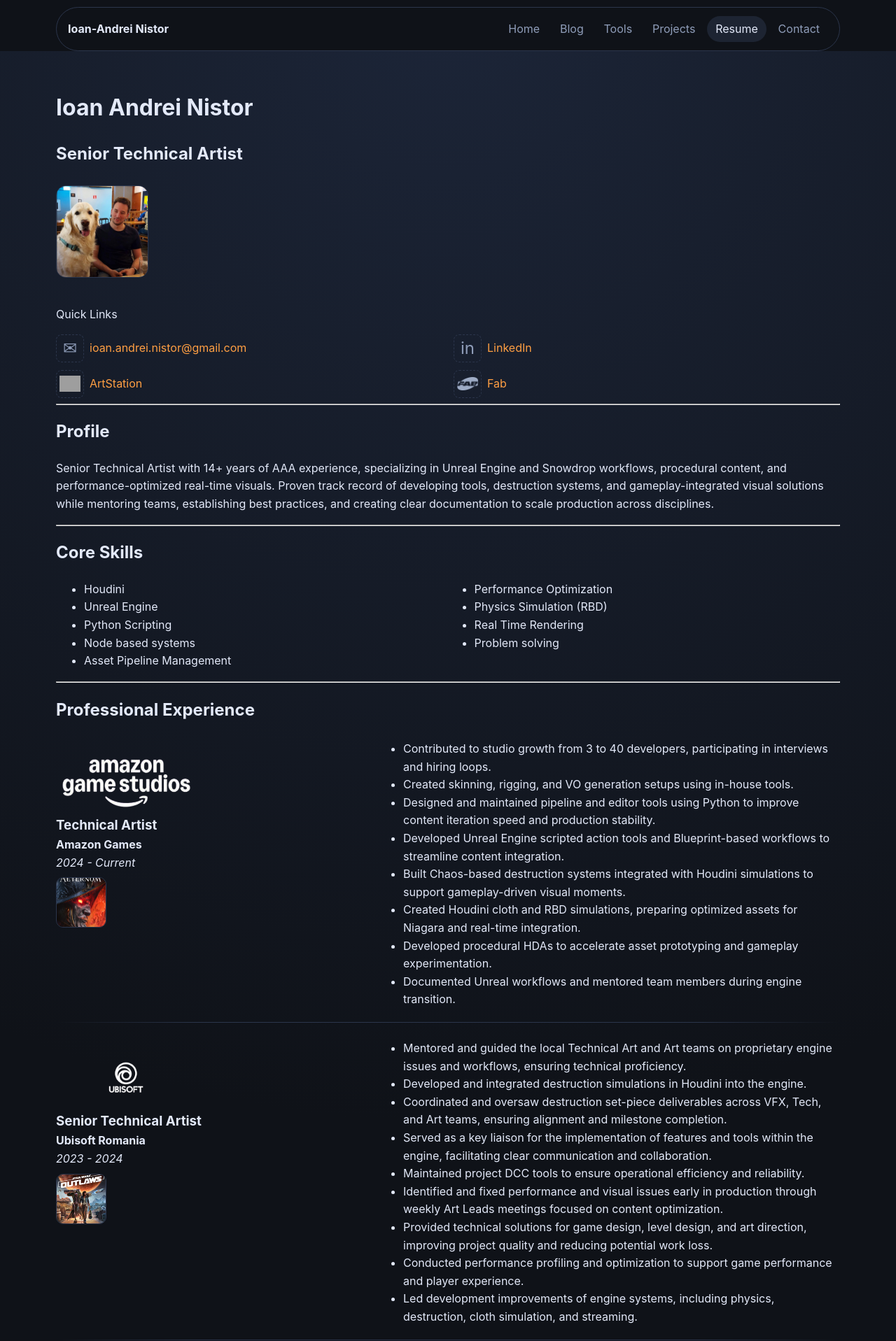
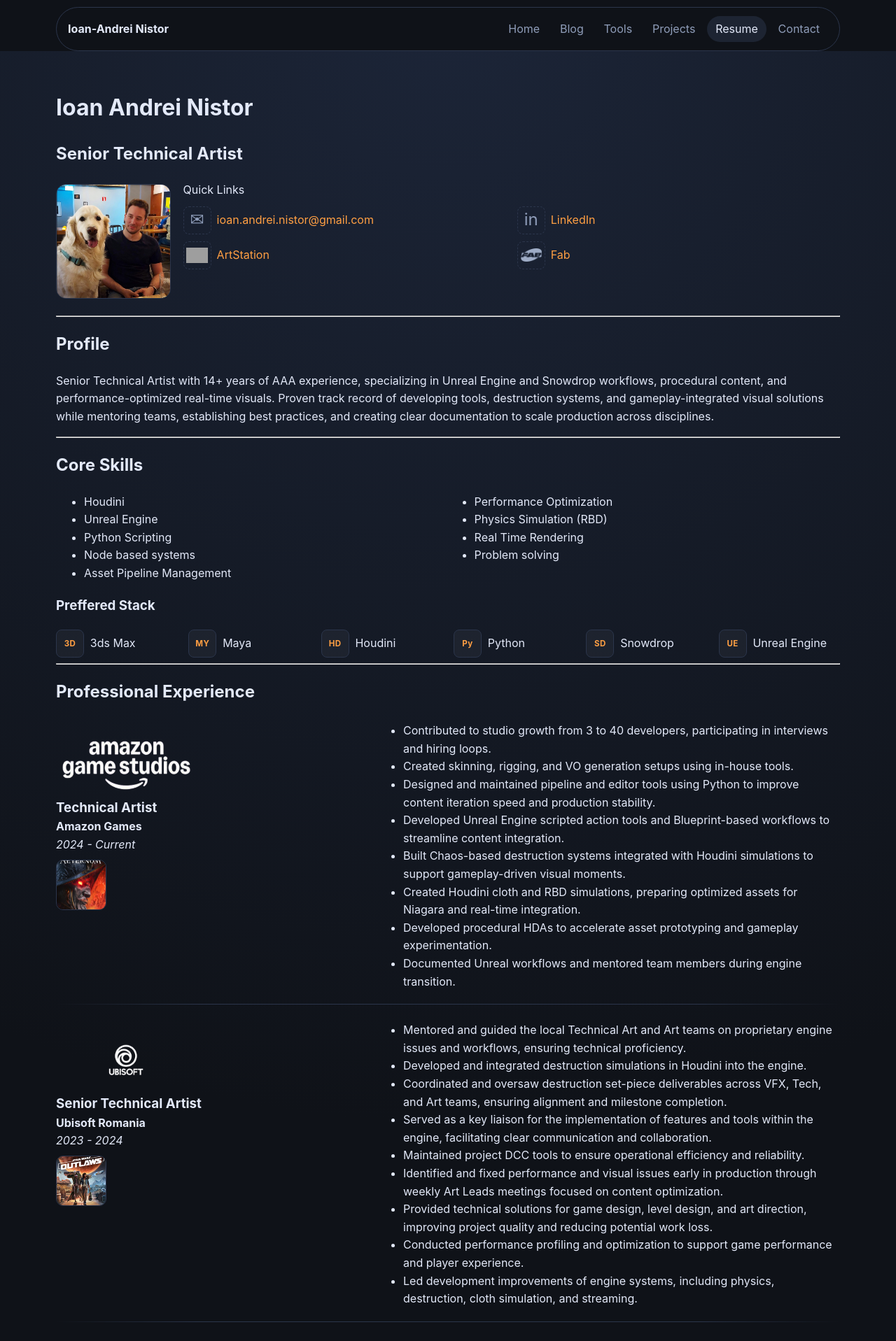
Before and after one commit to ianistor/ian_mywebsite, a Jekyll site: the page built from cv/index.md, in a window 1280 px wide. Shown: the top 1917 px of the page at 70% size. Built offline with Jekyll 4.4.1, drawn with Linux system fonts in a browser that asks for light colours; nearby versions of some CDN libraries; grey boxes are pictures that could not be loaded.

Commit message:
Update resume layout, project styling, and preferred stack section

```diff
--- a/assets/css/style.css
+++ b/assets/css/style.css
@@ -1516,12 +1516,23 @@
 
 
 .cv-profile-photo {
-  width: 132px;
-  height: 132px;
+  width: 164px;
+  height: 164px;
   object-fit: cover;
   border-radius: 14px;
   border: 1px solid var(--line);
-  margin: 0.35rem 0 1rem;
+  margin: 0.25rem 0 1rem;
+}
+
+.cv-intro-row {
+  display: flex;
+  align-items: flex-start;
+  gap: 1.1rem;
+}
+
+.cv-quick-links-wrap {
+  flex: 1;
+  min-width: 0;
 }
 
 .cv-quick-links-grid {
@@ -1551,6 +1562,7 @@
   grid-template-columns: repeat(auto-fit, minmax(170px, 1fr));
   gap: 1rem;
   margin-top: 1rem;
+  margin-left: 0;
 }
 
 .cv-title-card {
@@ -1596,12 +1608,12 @@
 }
 
 .cv-title-cover {
-  border-color: var(--accent);
+  border: 0;
   transition: transform 0.2s ease, box-shadow 0.2s ease;
 }
 
 .cv-title-link:hover .cv-title-cover {
-  box-shadow: 0 0 0 1px var(--accent), 0 0 16px rgba(255, 159, 67, 0.28);
+  box-shadow: none;
 }
 
 .cv-title-role {
@@ -1610,8 +1622,8 @@
   right: 0.5rem;
   bottom: 2.1rem;
   background: rgba(10, 14, 22, 0.9);
-  border: 1px solid var(--accent);
-  color: var(--accent-2);
+  border: 0;
+  color: var(--accent);
   border-radius: 8px;
   padding: 0.3rem 0.45rem;
   font-size: 0.78rem;
@@ -1626,3 +1638,43 @@
   opacity: 1;
   transform: translateY(0);
 }
+
+.cv-title-card figcaption {
+  color: var(--accent);
+}
+
+.cv-stack-icons {
+  list-style: none;
+  margin: 0.5rem 0 0;
+  padding: 0;
+  display: grid;
+  grid-template-columns: repeat(auto-fit, minmax(150px, 1fr));
+  gap: 0.6rem 1rem;
+}
+
+.cv-stack-icons li {
+  display: flex;
+  align-items: center;
+  gap: 0.55rem;
+}
+
+.cv-stack-icon {
+  width: 2.5rem;
+  height: 2.5rem;
+  border-radius: 8px;
+  border: 1px solid var(--line);
+  display: inline-flex;
+  align-items: center;
+  justify-content: center;
+  background: rgba(255, 255, 255, 0.04);
+  color: var(--accent);
+  font-size: 0.72rem;
+  font-weight: 700;
+  letter-spacing: 0.04em;
+}
+
+@media (max-width: 640px) {
+  .cv-intro-row {
+    flex-direction: column;
+  }
+}
--- a/cv/index.md
+++ b/cv/index.md
@@ -8,31 +8,34 @@
 
 ## Senior Technical Artist
 
-<img src="{{ '/assets/images/profile_photo.png' | relative_url }}" alt="Ioan Andrei Nistor profile photo" class="cv-profile-photo" loading="lazy" decoding="async">
-
-Quick Links
-<ul class="contact-list cv-contact-list cv-quick-links-grid">
-  <li>
-    <span class="contact-icon cv-contact-icon" aria-hidden="true">✉</span>
-    <a href="mailto:ioan.andrei.nistor@gmail.com">ioan.andrei.nistor@gmail.com</a>
-  </li>
-  <li>
-    <span class="contact-icon cv-contact-icon" aria-hidden="true">in</span>
-    <a href="https://www.linkedin.com/in/ioan-andreinistor" target="_blank" rel="noopener noreferrer">LinkedIn</a>
-  </li>
-  <li>
-    <span class="contact-icon contact-icon-artstation cv-contact-icon" aria-hidden="true">
-      <img src="https://raw.githubusercontent.com/ianistor/ian_website/main/assets/images/companieslogos/artstation_grey.png" alt="" class="contact-icon-img cv-contact-icon-img" loading="lazy" decoding="async">
-    </span>
-    <a href="https://www.artstation.com/nistorandrei" target="_blank" rel="noopener noreferrer">ArtStation</a>
-  </li>
-  <li>
-    <span class="contact-icon cv-contact-icon" aria-hidden="true">
-      <img src="{{ '/assets/images/companieslogos/fab.png' | relative_url }}" alt="" class="contact-icon-img cv-contact-icon-img" loading="lazy" decoding="async">
-    </span>
-    <a href="https://www.fab.com/sellers/IANistor" target="_blank" rel="noopener noreferrer">Fab</a>
-  </li>
-</ul>
+<div class="cv-intro-row">
+  <img src="{{ '/assets/images/profile_photo.png' | relative_url }}" alt="Ioan Andrei Nistor profile photo" class="cv-profile-photo" loading="lazy" decoding="async">
+  <div class="cv-quick-links-wrap">
+    Quick Links
+    <ul class="contact-list cv-contact-list cv-quick-links-grid">
+      <li>
+        <span class="contact-icon cv-contact-icon" aria-hidden="true">✉</span>
+        <a href="mailto:ioan.andrei.nistor@gmail.com">ioan.andrei.nistor@gmail.com</a>
+      </li>
+      <li>
+        <span class="contact-icon cv-contact-icon" aria-hidden="true">in</span>
+        <a href="https://www.linkedin.com/in/ioan-andreinistor" target="_blank" rel="noopener noreferrer">LinkedIn</a>
+      </li>
+      <li>
+        <span class="contact-icon contact-icon-artstation cv-contact-icon" aria-hidden="true">
+          <img src="https://raw.githubusercontent.com/ianistor/ian_website/main/assets/images/companieslogos/artstation_grey.png" alt="" class="contact-icon-img cv-contact-icon-img" loading="lazy" decoding="async">
+        </span>
+        <a href="https://www.artstation.com/nistorandrei" target="_blank" rel="noopener noreferrer">ArtStation</a>
+      </li>
+      <li>
+        <span class="contact-icon cv-contact-icon" aria-hidden="true">
+          <img src="{{ '/assets/images/companieslogos/fab.png' | relative_url }}" alt="" class="contact-icon-img cv-contact-icon-img" loading="lazy" decoding="async">
+        </span>
+        <a href="https://www.fab.com/sellers/IANistor" target="_blank" rel="noopener noreferrer">Fab</a>
+      </li>
+    </ul>
+  </div>
+</div>
 
 ---
 
@@ -54,6 +57,17 @@
 - Real Time Rendering
 - Problem solving
 {: .cv-core-skills}
+
+### Preffered Stack
+
+<ul class="cv-stack-icons" aria-label="Preffered Stack">
+  <li><span class="cv-stack-icon" aria-hidden="true">3D</span><span>3ds Max</span></li>
+  <li><span class="cv-stack-icon" aria-hidden="true">MY</span><span>Maya</span></li>
+  <li><span class="cv-stack-icon" aria-hidden="true">HD</span><span>Houdini</span></li>
+  <li><span class="cv-stack-icon" aria-hidden="true">Py</span><span>Python</span></li>
+  <li><span class="cv-stack-icon" aria-hidden="true">SD</span><span>Snowdrop</span></li>
+  <li><span class="cv-stack-icon" aria-hidden="true">UE</span><span>Unreal Engine</span></li>
+</ul>
 
 ---
 
```
